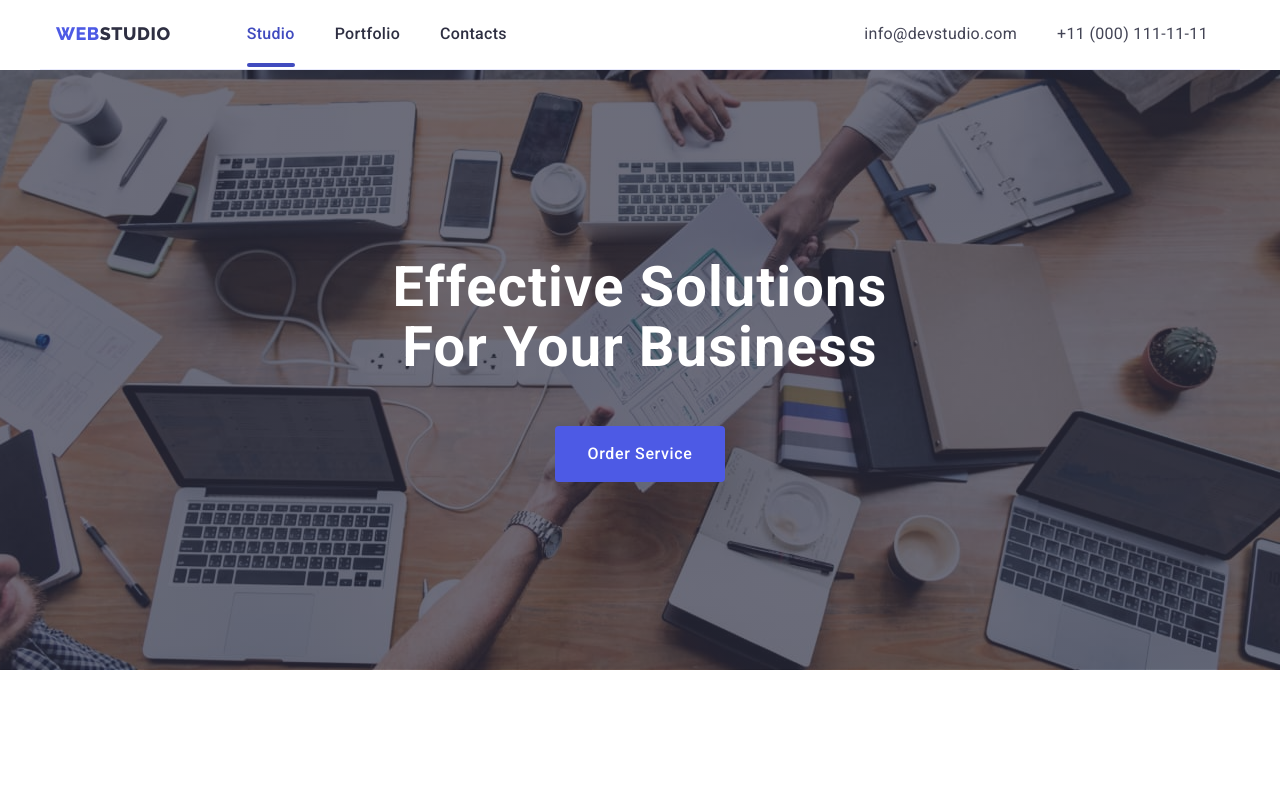
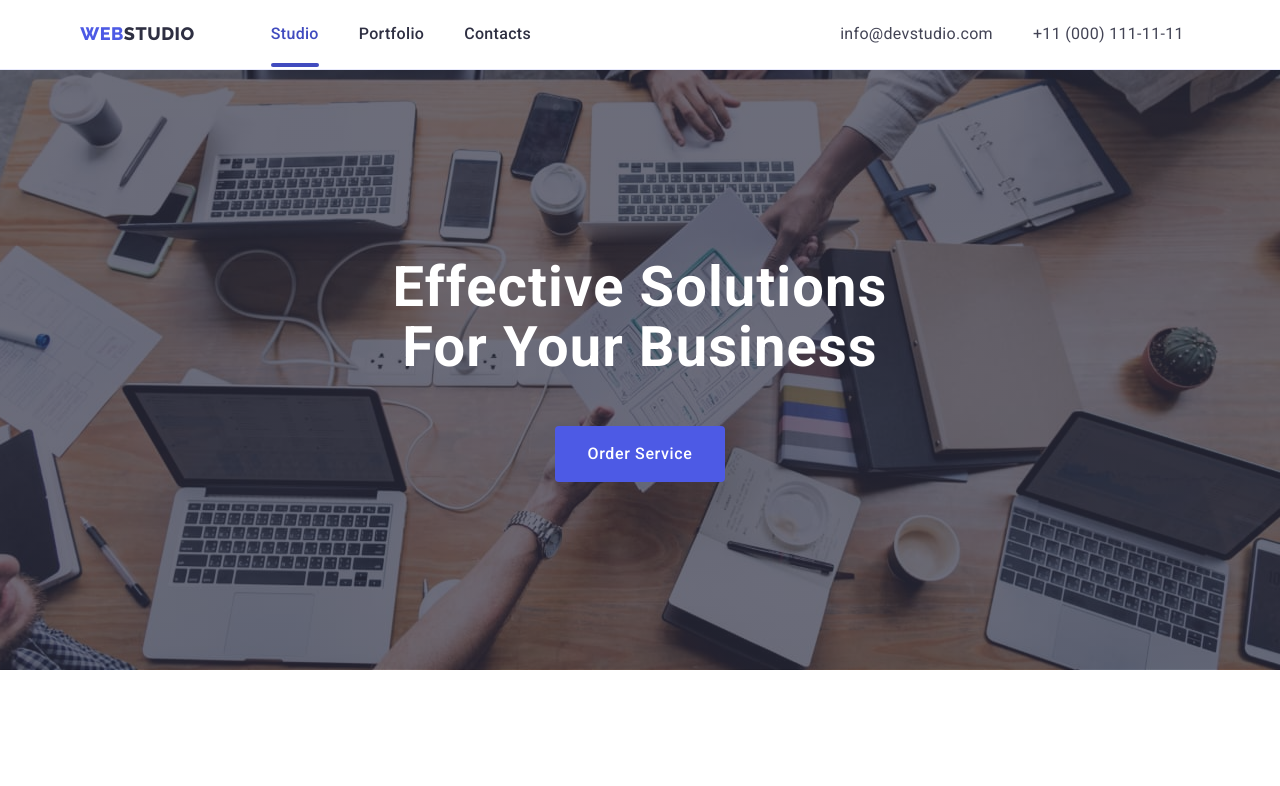
Before and after one commit to elen281185/goit-markup-hw-07, a plain HTML site: page index.html in a window 1280 px wide. Shown: the top 786 px of the page. Drawn offline with nearby package versions, Linux system fonts and the light colour scheme.

```diff
--- a/css/styles.css
+++ b/css/styles.css
@@ -1211,7 +1211,14 @@
           .header{
             display: flex;
             justify-content: center;
+            width: 100%;
+            margin-left: auto;
+            margin-right: auto;
+          }
+          .container-header{
             width: 428px;
+            display: flex;
+            justify-content: center;
             margin-left: auto;
             margin-right: auto;
           }
@@ -1316,7 +1323,7 @@
     .mob-menu{
         display: none;
     }
-    .header{
+    .container-header{
         width: 768px;
     }
     .menu-open-btn {
@@ -1673,11 +1680,13 @@
                     url(../images/people-office-desktop-2x.jpg);
              }
             }
-            .header{
+
+            .container-header{
                 width: 1200px;
             }
             .header-navigation{
                 width: 760px;
+                margin-right: 0;
             }
             .header-logo {
                 margin-right: 0;
```
